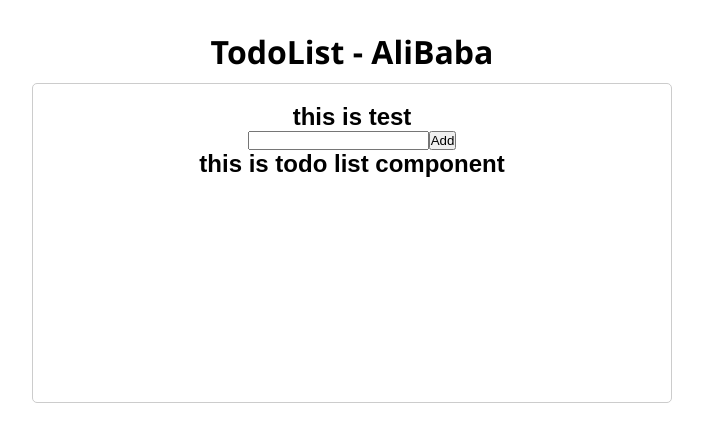
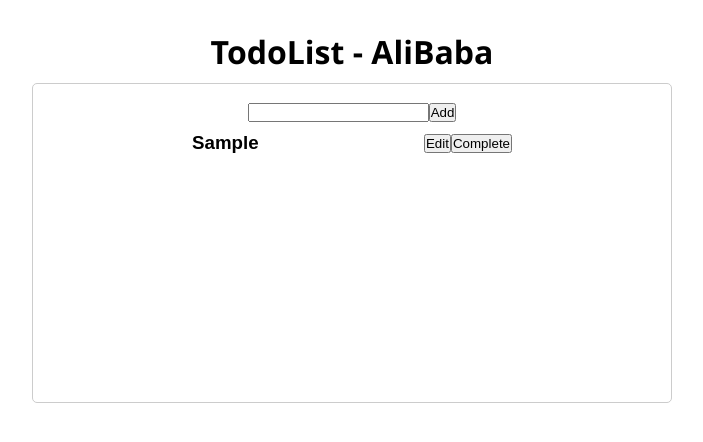
Before and after one commit to MahdiHosseinizade/TodoApp-vue, a Vue app in the folder ToDoApp/: page / in a window 1280 px wide. Both pictures are taken after typing "Sample" into the empty fields and a click on the button "Add". Shown: the top 442 px of the page, without its empty margins (288-991 px from the left). Built offline with nearby package versions, Linux system fonts and the light colour scheme.

Commit message:
feat(TodoList): add completeTodo function

```diff
--- a/ToDoApp/src/components/TodoApp.vue
+++ b/ToDoApp/src/components/TodoApp.vue
@@ -1,8 +1,7 @@
 <template>
     <div class="container">
-        <h2>this is test</h2>
         <TodoForm :todos="todos" />
-        <TodoList :todos="todos"/>
+        <TodoList :todos="todos" @complete-todo="completeTodo" @deleteHandler="deleteHandler" />
     </div>
 </template>
 
@@ -10,7 +9,7 @@
 import '../style.css'
 import TodoForm from './TodoForm.vue';
 import TodoList from './TodoList.vue';
-import { ref, provide } from 'vue';
+import { ref, provide, reactive } from 'vue';
 
 const todos = ref([]);
 function addTodoItem(todo) {
@@ -24,7 +23,20 @@
 function generateUniqueId() {
     return Math.floor(Math.random() * 10000);
 }
-provide('addTodoItem',addTodoItem)
+
+
+const completeTodo = (id) => {
+    const index = todos.value.findIndex((todo) => todo.id === id);
+    const selectedTodo = { ...todos.value[index] };
+
+    selectedTodo.isCompleted = !selectedTodo.isCompleted;
+
+    const updatedTodos = [...todos.value];
+    updatedTodos[index] = selectedTodo;
+    todos.value = updatedTodos;
+}
+
+provide('addTodoItem', addTodoItem)
 </script>
 
 <style scoped>
--- a/ToDoApp/src/components/TodoList.vue
+++ b/ToDoApp/src/components/TodoList.vue
@@ -1,7 +1,33 @@
 <template>
-    <h2>this is todo list component</h2>
+    <section>
+        <article class="todo" v-for="(todo, index) in props.todos" :key="index">
+            <h3>{{ todo.text }}</h3>
+            <article>
+                <button>Edit</button>
+                <button @click="() => emit('complete-todo', todo.id)">
+                    Complete
+                </button>
+            </article>
+        </article>
+    </section>
 </template>
 
 <script setup>
+import { ref, defineProps,defineEmits } from 'vue';
+const props = defineProps({
+    todos: Array
+})
+const emit = defineEmits(['complete-todo']);
+
 
 </script>
+
+<style scoped>
+.todo {
+    display: flex;
+    justify-content: space-between;
+    align-items: center;
+    width: 20rem;
+    margin: 10px 0;
+}
+</style>
```
Lines whose indentation alone changed are shown as unchanged.
